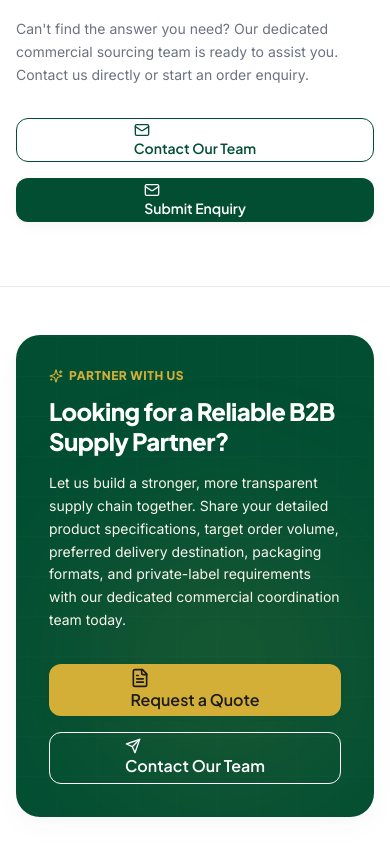
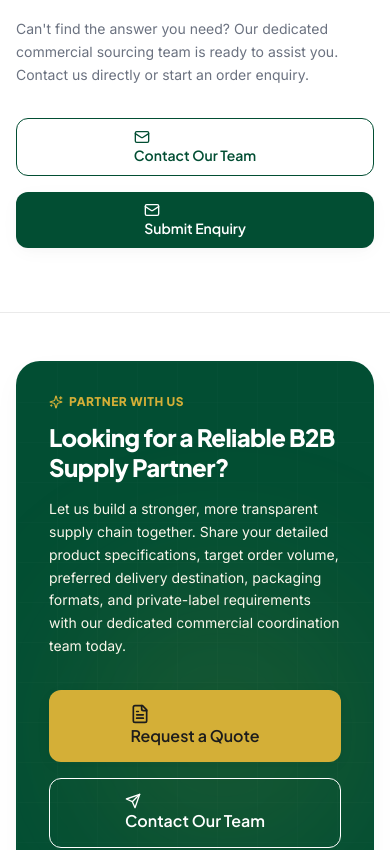
Before and after one commit to enamul-mahian/zm-supplier-trading, a React (Vite) app: page /faq in a window 390 px wide. Shown: the part 2242-3092 px from the top of the page. Built offline with nearby package versions, Linux system fonts and the light colour scheme; no server answers; the database is empty.

Commit message:
fix: resolve global UI issues with button ratio, hover effects, and homepage section spacing

```diff
--- a/src/components/atoms/Button.tsx
+++ b/src/components/atoms/Button.tsx
@@ -17,7 +17,7 @@ export interface ButtonProps extends React.ButtonHTMLAttributes<HTMLButtonElemen
 // অ্যাক্সেসিবিলিটি ফ্রেন্ডলি সিএসএস লোডিং স্পিনার কম্পোনেন্ট
 const LoadingSpinner: React.FC = () => (
   <svg
-    className="animate-spin -ml-1 mr-2.5 h-4 w-4 text-current"
+    className="animate-spin h-5 w-5 text-current"
     fill="none"
     viewBox="0 0 24 24"
     aria-hidden="true"
@@ -54,13 +54,12 @@ export const Button: React.FC<ButtonProps> = ({
   type = 'button',
   ...rest
 }) => {
-  // ডিজাইন টোকেন ও থিম কালার সিঙ্ক করে সিএসএস ক্লাসের সমন্বয়
   const baseStyle = 'inline-flex items-center justify-center font-heading font-semibold transition-all duration-300 rounded-btn focus-visible:outline-none focus-visible:ring-2 focus-visible:ring-offset-2 disabled:opacity-50 disabled:pointer-events-none active:scale-[0.98]';
 
   const variants = {
     primary: 'bg-brand-primary text-white hover:bg-brand-primary-dark shadow-soft hover:shadow-premium focus-visible:ring-brand-primary',
     secondary: 'bg-brand-secondary text-white hover:bg-brand-secondary-dark shadow-soft focus-visible:ring-brand-secondary',
-    outline: 'border border-brand-primary text-brand-primary hover:bg-brand-primary/5 focus-visible:ring-brand-primary',
+    outline: 'border border-brand-primary text-brand-primary hover:bg-brand-primary hover:text-white focus-visible:ring-brand-primary',
     ghost: 'text-brand-primary hover:bg-brand-primary/5 focus-visible:ring-brand-primary',
     danger: 'bg-red-600 text-white hover:bg-red-700 focus-visible:ring-red-600',
     success: 'bg-green-600 text-white hover:bg-green-700 focus-visible:ring-green-600',
@@ -69,32 +68,29 @@ export const Button: React.FC<ButtonProps> = ({
   };
 
   const sizes = {
-    sm: 'text-xs px-3.5 py-1.5 h-9',
-    md: 'text-sm px-5 py-2.5 h-11',
-    lg: 'text-base px-7 py-3.5 h-[52px]',
+    sm: 'px-4 py-2 text-xs',
+    md: 'px-5 py-2.5 text-sm',
+    lg: 'px-7 py-3.5 text-base',
   };
 
   const widthStyle = fullWidth ? 'w-full' : 'w-auto';
 
-  // সবগুলো ক্লাসের সমন্বয়
   const combinedClasses = `${baseStyle} ${variants[variant]} ${sizes[size]} ${widthStyle} ${className}`.trim();
 
-  // বাটনের ভেতরের কন্টেন্ট রেন্ডার লজিক (লোডিং মেকানিজম এবং আইকন পজিশনিং সহ)
   const renderContent = () => (
     <>
       {isLoading ? (
         <LoadingSpinner />
       ) : (
-        leftIcon && <span className="mr-2 inline-flex items-center justify-center" aria-hidden="true">{leftIcon}</span>
+        leftIcon && <span className="-ml-1 mr-2 flex-shrink-0" aria-hidden="true">{leftIcon}</span>
       )}
-      <span>{children}</span>
+      <span className="truncate">{children}</span>
       {!isLoading && rightIcon && (
-        <span className="ml-2 inline-flex items-center justify-center" aria-hidden="true">{rightIcon}</span>
+        <span className="ml-2 -mr-1 flex-shrink-0" aria-hidden="true">{rightIcon}</span>
       )}
     </>
   );
 
-  // ১. যদি রিয়্যাক্ট রাউটারের ইন্টারনাল লিঙ্ক (to) প্রোপস থাকে
   if (to) {
     return (
       <Link
@@ -107,7 +103,6 @@ export const Button: React.FC<ButtonProps> = ({
     );
   }
 
-  // ২. যদি সাধারণ বা এক্সটার্নাল এংকর লিঙ্ক (href) প্রোপস থাকে
   if (href) {
     return (
       <a
@@ -122,7 +117,6 @@ export const Button: React.FC<ButtonProps> = ({
     );
   }
 
-  // ৩. সাধারণ এন্ট্রি বা ফর্ম সাবমিশন বাটন রেন্ডার
   return (
     <button
       type={type}
--- a/src/pages/Home.tsx
+++ b/src/pages/Home.tsx
@@ -83,7 +83,8 @@ export const Home: React.FC = () => {
       </Helmet>
 
       {/* ২. প্রথম পেজের ২০-ধাপের কাস্টম লেআউট ফ্লো এবং এলাইনমেন্ট (Part 03, Section 02) */}
-      <div className="w-full flex flex-col">
+      {/* ফিক্স: space-y ক্লাস যুক্ত করে গ্লোবাল স্পেসিং কন্ট্রোল করা হলো */}
+      <div className="w-full flex flex-col space-y-16 md:space-y-24 lg:space-y-32">
         {/* ধাপ ০৩: হিরো সেকশন */}
         <Hero />
 
```
